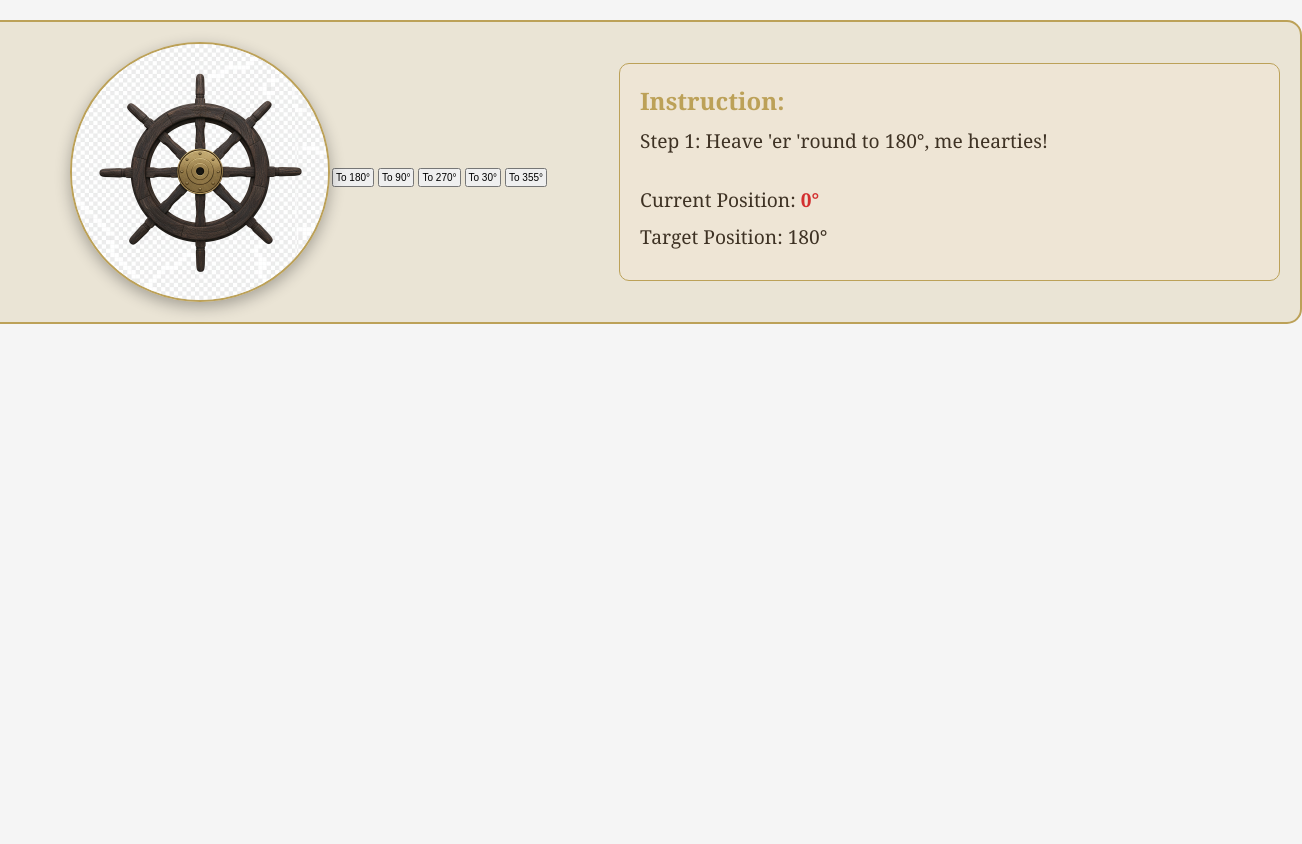
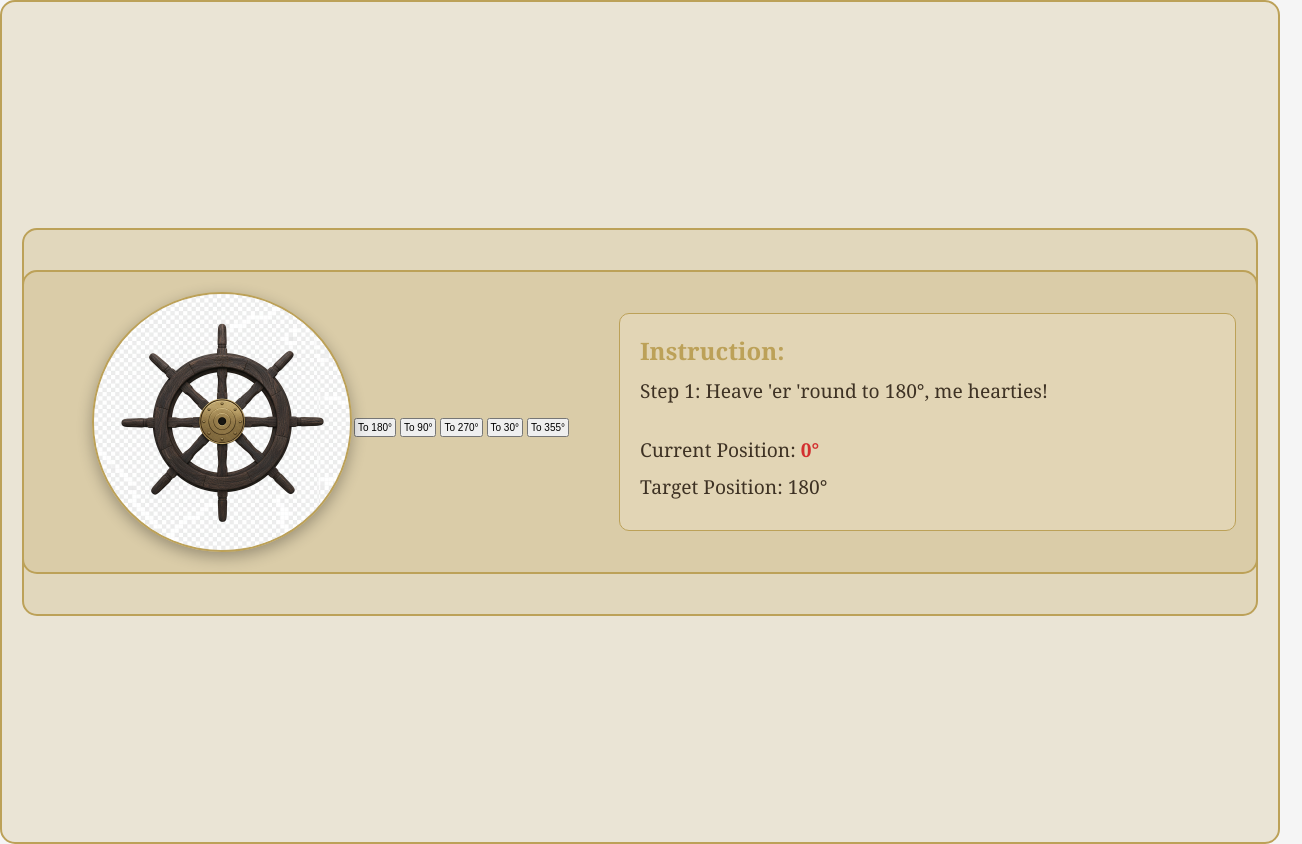
Before and after one commit to stefanoaldegheri/happy-30th-davide, a React app: page /reveal in a window 1280 px wide. Shown: the whole page, 1302 px wide, since content can reach past the window. Before the commit the page ends 800 px from the top, so only its background shows below. Built offline with nearby package versions, Linux system fonts and the light colour scheme.

Commit message:
fix background

```diff
--- a/src/features/reveal/EnhancedReveal.jsx
+++ b/src/features/reveal/EnhancedReveal.jsx
@@ -1236,7 +1236,7 @@ I HOPE YOUR 30S ARE LEGENDARY!`;
     if (step < 1) return null; // Don't render anything until the first rotation occurs (step 1+)
 
     return (
-      <div className="step-all-transitions">
+      <div className="step-all-transitions" style={{ marginTop: '60px' }}>
         {/* Remove step titles - captions above text grid are no longer needed */}
 
         <div
@@ -1367,6 +1367,10 @@ I HOPE YOUR 30S ARE LEGENDARY!`;
         display: 'flex',
         flexDirection: 'column',
         alignItems: 'center',
+        background: 'rgba(188, 161, 88, 0.2)', /* Aged brass with transparency */
+        borderRadius: '15px',
+        border: '2px solid #bca158', /* Aged brass border */
+        padding: '20px',
       }}
     >
       <ShipWheel
--- a/src/features/reveal/RevealModule.jsx
+++ b/src/features/reveal/RevealModule.jsx
@@ -1,13 +1,21 @@
 import React from 'react';
-import { useNavigate } from 'react-router-dom';
 import EnhancedReveal from './EnhancedReveal';
 
-const RevealModule = () => {
-  const navigate = useNavigate();
-
-  // For now, we'll use the enhanced reveal component
-  // In the future, we can add more logic here if needed
-  return <EnhancedReveal />;
-};
+const RevealModule = () => (
+  <div
+    style={{
+      background: 'rgba(188, 161, 88, 0.2)', /* Aged brass with transparency */
+      borderRadius: '15px',
+      border: '2px solid #bca158', /* Aged brass border */
+      padding: '20px',
+      minHeight: '100vh',
+      display: 'flex',
+      justifyContent: 'center',
+      alignItems: 'center',
+    }}
+  >
+    <EnhancedReveal />
+  </div>
+);
 
 export default RevealModule;
```
